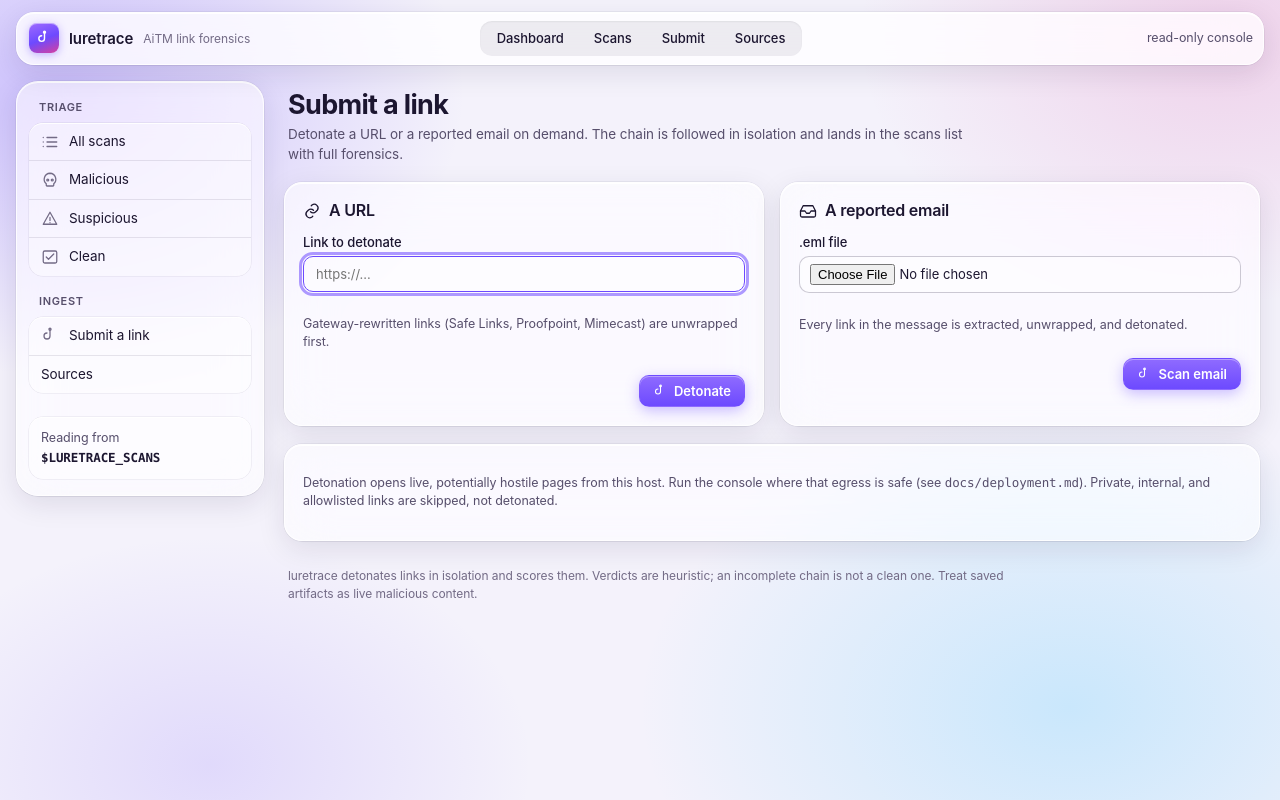
After one commit to generalwax2018/Luretrace, a FastAPI app: template webapp/templates/submit.html in a window 1280 px wide. The commit adds this page. Run offline with FastAPI, Linux system fonts and the light colour scheme; the template is opened without the code that fills it, so the values that code supplies are empty.

Commit message:
Add on-demand submit UI to the console

```diff
--- a/webapp/server.py
+++ b/webapp/server.py
@@ -8,12 +8,25 @@ from __future__ import annotations
 import re
 from pathlib import Path
 
-from fastapi import FastAPI, Request
+from fastapi import FastAPI, File, Form, Request, UploadFile
 from fastapi.responses import FileResponse, HTMLResponse, PlainTextResponse, RedirectResponse
 from fastapi.staticfiles import StaticFiles
 from fastapi.templating import Jinja2Templates
 
 from . import store
+
+
+def _build_cfg():
+    """A Config for on-demand scans from the console, driven by the same env the console reads."""
+    import os
+
+    from luretrace.config import Config
+    return Config(
+        output_dir=str(store.scans_dir()),
+        proxy=os.environ.get("LURETRACE_PROXY"),
+        allowlist_domains=[d for d in os.environ.get("LURETRACE_ALLOWLIST", "").split(",") if d],
+        trusted_login_domains=[d for d in os.environ.get("LURETRACE_TRUSTED_LOGIN", "").split(",") if d],
+    )
 
 BASE = Path(__file__).parent
 app = FastAPI(title="luretrace", docs_url=None, redoc_url=None)
@@ -66,6 +79,40 @@ def sources(request: Request):
     return render(request, "sources.html")
 
 
+@app.get("/submit", response_class=HTMLResponse)
+def submit_form(request: Request, error: str = "", note: str = ""):
+    return render(request, "submit.html", error=error, note=note)
+
+
+@app.post("/submit")
+async def submit(request: Request, url: str = Form(""), eml: UploadFile | None = File(None)):
+    url = (url or "").strip()
+    try:
+        from luretrace.pipeline import scan_message, scan_url
+    except Exception:
+        return RedirectResponse("/submit?error=engine+not+installed+on+this+host", status_code=303)
+
+    cfg = _build_cfg()
+    try:
+        if eml is not None and eml.filename:
+            verdicts = await scan_message(await eml.read(), cfg)
+        elif url:
+            verdicts = [await scan_url(url, cfg)]
+        else:
+            return RedirectResponse("/submit?error=enter+a+URL+or+choose+a+.eml+file", status_code=303)
+    except Exception as exc:  # e.g. no browser installed on this host
+        msg = str(exc).splitlines()[0][:160].replace(" ", "+")
+        return RedirectResponse(f"/submit?error=scan+failed:+{msg}", status_code=303)
+
+    scanned = [v for v in verdicts if v.artifacts_dir]
+    if scanned:
+        from pathlib import Path
+        return RedirectResponse(f"/scans/{Path(scanned[0].artifacts_dir).name}", status_code=303)
+    labels = ", ".join(sorted({v.label for v in verdicts})) or "nothing"
+    return RedirectResponse(f"/submit?note=No+detonation+({labels}).+Private+or+allowlisted+links+are+skipped.",
+                            status_code=303)
+
+
 @app.get("/scans/{scan_id}/artifact/{name}")
 def artifact(scan_id: str, name: str):
     if not _ARTIFACT.match(name) or "/" in scan_id or "\\" in scan_id or ".." in scan_id:
--- a/webapp/static/style.css
+++ b/webapp/static/style.css
@@ -197,6 +197,17 @@ h2 { margin: 0; font-weight: 600; font-size: 16px; letter-spacing: -.015em; disp
 .shot { display: block; margin-top: 6px; max-width: 420px; border-radius: 10px; overflow: hidden; border: 1px solid var(--separator-strong); }
 .shot img { display: block; width: 100%; height: auto; }
 
+/* forms */
+.card.stack { gap: 10px; }
+.fld { display: grid; gap: 5px; font-size: 13px; font-weight: 500; }
+.fld input { height: 36px; padding: 0 12px; border-radius: 10px; border: 1px solid var(--separator-strong); background: var(--glass-soft); font-weight: 400; }
+.fld input[type=file] { padding: 7px 10px; height: auto; }
+.fld input:focus { border-color: var(--blue); }
+.actions { display: flex; gap: 8px; justify-content: flex-end; margin-top: 2px; }
+.btn.primary { background: linear-gradient(180deg, var(--blue-2), var(--blue)); color: #fff; border-color: transparent; font-weight: 600;
+  box-shadow: inset 0 1px 0 rgba(255,255,255,.35), 0 4px 14px color-mix(in srgb, var(--blue) 35%, transparent); }
+.btn.primary:hover { filter: brightness(1.08); }
+
 /* flow list on sources */
 .flow { margin: 0; padding-left: 18px; display: grid; gap: 7px; font-size: 13px; }
 ol.flow li { padding-left: 4px; }
--- a/webapp/templates/base.html
+++ b/webapp/templates/base.html
@@ -22,6 +22,7 @@
     <nav class="segmented" aria-label="Views">
       {{ navlink('/', 'Dashboard', none) }}
       {{ navlink('/scans', 'Scans', '/scans') }}
+      {{ navlink('/submit', 'Submit', '/submit') }}
       {{ navlink('/sources', 'Sources', '/sources') }}
     </nav>
     <div class="topbar-end"><span class="muted small">read-only console</span></div>
@@ -41,6 +42,7 @@
   <section class="group">
     <div class="group-title">Ingest</div>
     <nav class="nav" aria-label="Ingest">
+      <a class="{{ 'on' if path.startswith('/submit') }}" href="/submit">{{ icon('hook') }}Submit a link</a>
       {{ navlink('/sources', 'Sources', '/sources') }}
     </nav>
   </section>
--- /dev/null
+++ b/webapp/templates/submit.html
@@ -0,0 +1,32 @@
+{% extends "base.html" %}{% from "_macros.html" import icon with context %}
+{% block title %}Submit{% endblock %}
+{% block content %}
+<div class="page-head"><div><h1>Submit a link</h1><p class="lede tight">Detonate a URL or a reported email on demand. The chain is followed in isolation and lands in the scans list with full forensics.</p></div></div>
+
+{% if error %}<div class="banner-note warn-edge">{{ icon('alert',16) }} {{ error }}</div>{% endif %}
+{% if note %}<div class="banner-note">{{ icon('check',16) }} {{ note }}</div>{% endif %}
+
+<div class="grid g2">
+  <form class="card stack" method="post" action="/submit">
+    <div class="card-head"><h2>{{ icon('link',18) }} A URL</h2></div>
+    <label class="fld">Link to detonate
+      <input type="url" name="url" placeholder="https://…" required autofocus>
+    </label>
+    <p class="small muted">Gateway-rewritten links (Safe Links, Proofpoint, Mimecast) are unwrapped first.</p>
+    <div class="actions"><button class="btn primary">{{ icon('hook',15) }} Detonate</button></div>
+  </form>
+
+  <form class="card stack" method="post" action="/submit" enctype="multipart/form-data">
+    <div class="card-head"><h2>{{ icon('inbox',18) }} A reported email</h2></div>
+    <label class="fld">.eml file
+      <input type="file" name="eml" accept=".eml,message/rfc822">
+    </label>
+    <p class="small muted">Every link in the message is extracted, unwrapped, and detonated.</p>
+    <div class="actions"><button class="btn primary">{{ icon('hook',15) }} Scan email</button></div>
+  </form>
+</div>
+
+<div class="card">
+  <p class="small muted">Detonation opens live, potentially hostile pages from this host. Run the console where that egress is safe (see <span class="mono">docs/deployment.md</span>). Private, internal, and allowlisted links are skipped, not detonated.</p>
+</div>
+{% endblock %}
```
Also changed, not shown: tests/test_webapp.py (+18 -0 lines).
